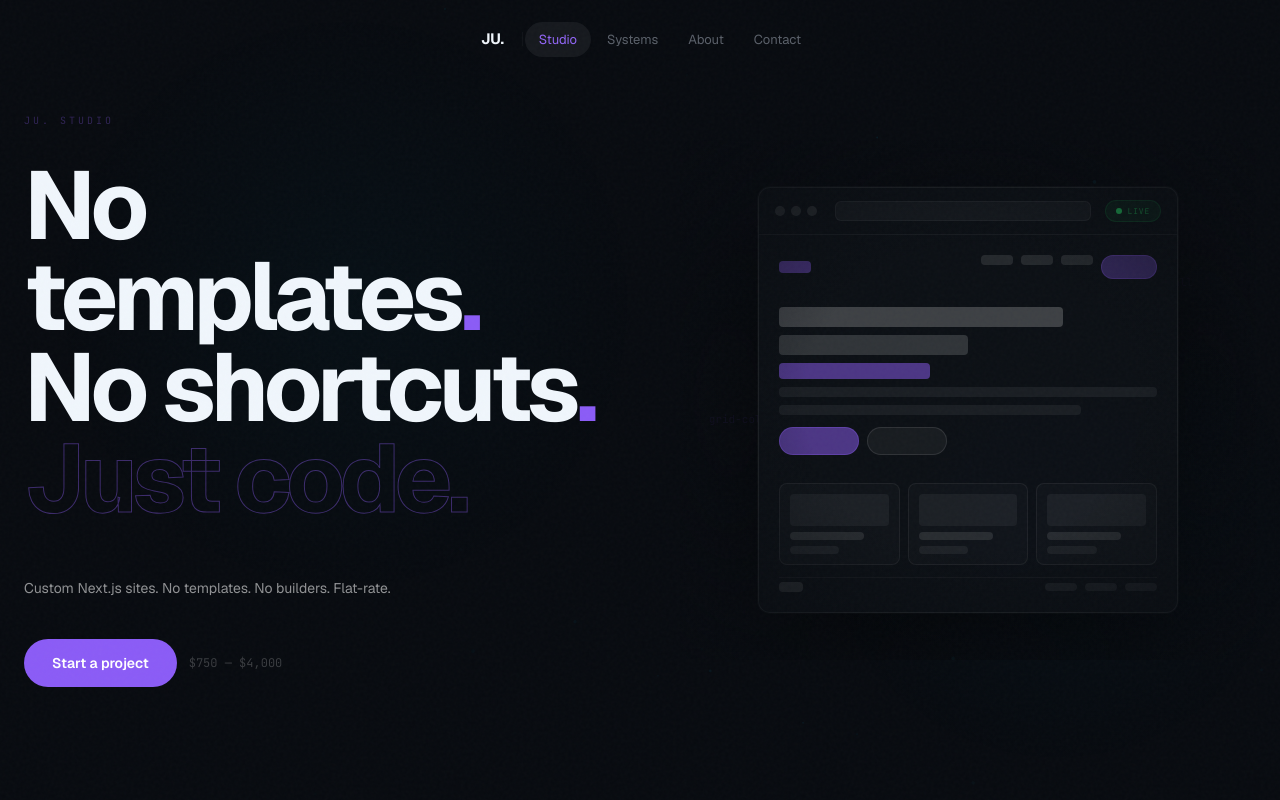
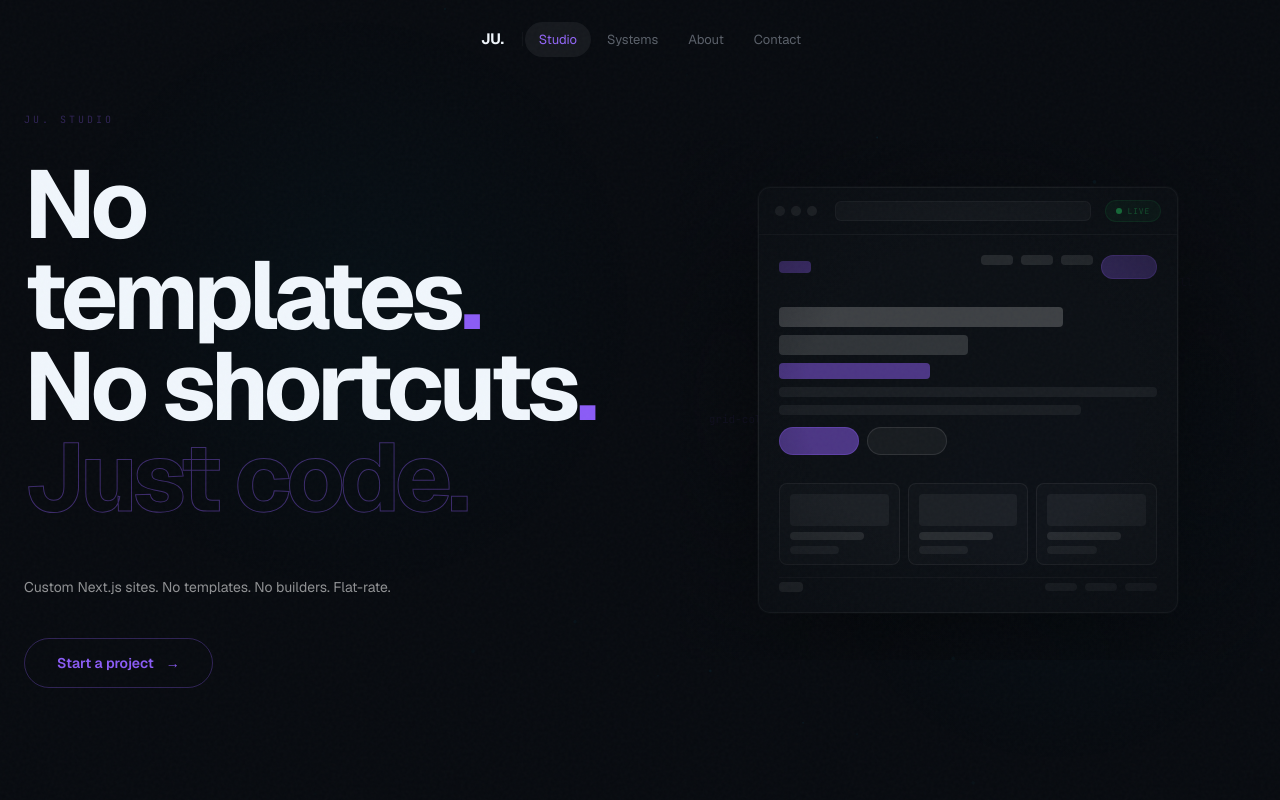
Before and after one commit to friizzyy/ju, a Next.js app: page /studio in a window 1280 px wide. Shown: the top 800 px of the page. Built offline with nearby package versions, Linux system fonts and the light colour scheme.

Commit message:
fix: studio hero button — outlined style, remove price tag

```diff
--- a/app/studio/page.tsx
+++ b/app/studio/page.tsx
@@ -57,12 +57,12 @@ export default function StudioPage() {
                       target="_blank"
                       rel="noopener noreferrer"
                       data-cursor="link"
-                      className="inline-flex items-center gap-2 px-5 sm:px-7 py-3 sm:py-3.5 rounded-full bg-studio text-white text-sm font-semibold hover:shadow-[0_0_40px_rgba(139,92,246,0.2)] transition-all duration-500"
+                      className="group inline-flex items-center gap-3 px-6 sm:px-8 py-3 sm:py-3.5 rounded-full border border-studio/30 text-studio text-sm font-semibold hover:bg-studio/10 hover:border-studio/50 transition-all duration-500"
                     >
                       Start a project
+                      <span className="inline-block group-hover:translate-x-0.5 transition-transform duration-300">&rarr;</span>
                     </Link>
                   </MagneticButton>
-                  <span className="text-xs text-white/20 font-mono hidden sm:block">$750 — $4,000</span>
                 </div>
               </Reveal>
             </div>
```
